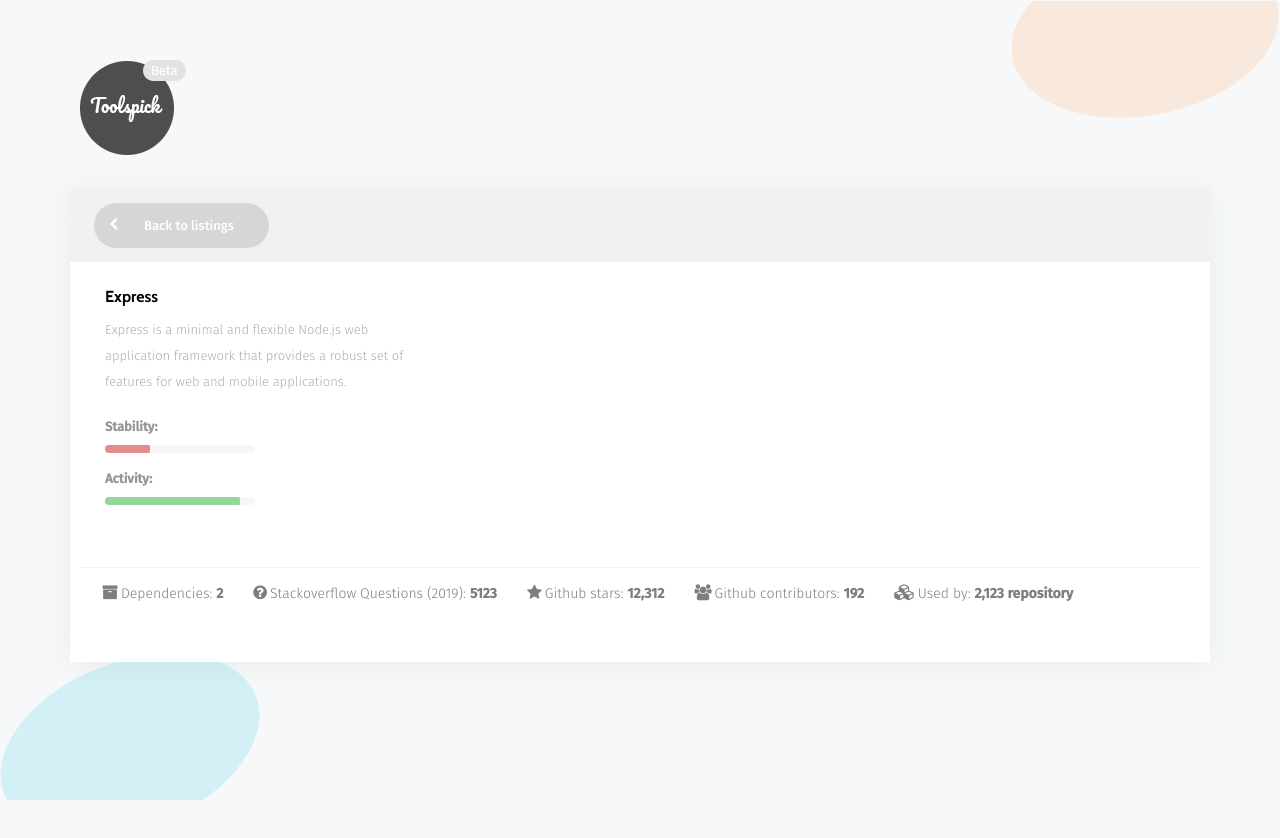
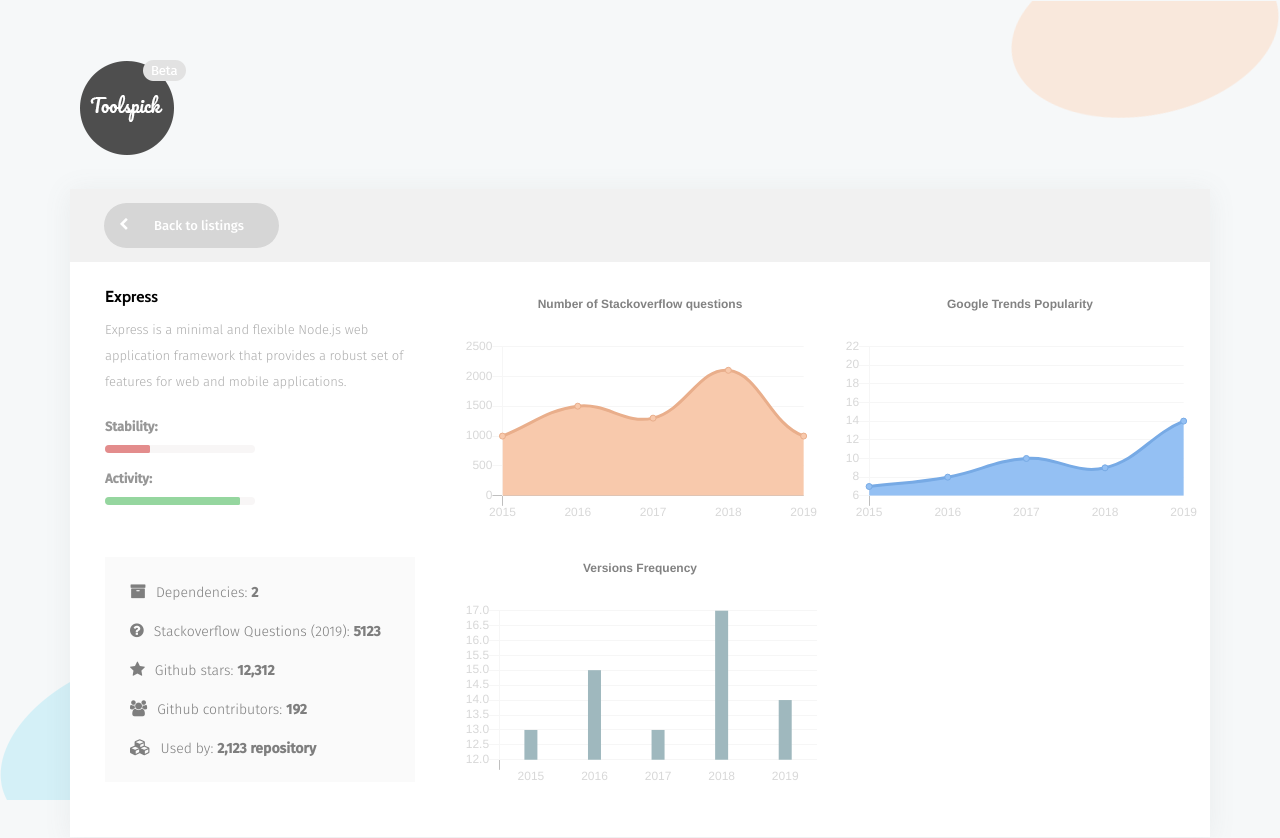
Before and after one commit to platoonic/Toolspick.IO, a React (Create React App) app: page /view/15 in a window 1280 px wide. Shown: the top 838 px of the page. Before the commit the page ends 800 px from the top, so only its background shows below. Built offline with nearby package versions, Linux system fonts and the light colour scheme.

Commit message:
Add static data to view single package component

```diff
--- a/package.json
+++ b/package.json
@@ -4,7 +4,9 @@
   "private": true,
   "dependencies": {
     "axios": "^0.19.0",
+    "chart.js": "^2.8.0",
     "react": "^16.9.0",
+    "react-chartjs-2": "^2.8.0",
     "react-dom": "^16.9.0",
     "react-router-dom": "^5.0.1",
     "react-scripts": "3.1.1",
--- a/src/css/theme.css
+++ b/src/css/theme.css
@@ -67,6 +67,7 @@
 .btn.back{
 	background-color:#d6d6d6;
 	color:white;
+	margin-left:10px;
 	padding-left:50px;
 	padding-top:15px;
 	padding-bottom:15px;
@@ -359,6 +360,11 @@
 	overflow:scroll;
 }
 
+.items.single{
+	overflow:visible;
+	height:auto;
+}
+
 .items .item{
 	border-bottom:1px solid #f8f6f6;
 }
@@ -438,6 +444,10 @@
 	border-bottom:1px dotted #538cb4;
 }
 
+.single{
+	padding-bottom:15px;
+}
+
 .single .stats{
 	padding-left:0 !important;
 	margin-left:0 !important;
@@ -471,14 +481,13 @@
 }
 
 .single .metrics{
-	padding:22px;
-	padding-top:15px;
-	border-top:1px solid #f3f1f1;
+	margin-top:15px;
+	background-color:#fafafa;
+	padding:15px;
 }
 
 .single .metrics .metric{
-	display:inline-block;
-	margin-right:30px;
+	padding:10px;
 }
 
 .single .metrics .metric span{
@@ -489,7 +498,7 @@
 
 .single .metrics .metric i{
 	color:#7e7e7e;
-	padding-right:3px;
+	padding-right:10px;
 }
 
 /* React Animations */
--- /dev/null
+++ b/src/pages/browse/toolsBar.js
@@ -0,0 +1,92 @@
+//Basic imports
+import React from 'react'
+import {Link} from 'react-router-dom'
+
+class ToolsBar extends React.Component{
+	constructor(props){
+		super(props)
+		this.state = {
+			types: [{id: 0, name: 'All'},
+					{id: 1, name: 'DBMS'},
+					{id: 2, name: 'ORM'},
+					{id: 3, name: 'Mobile Framework'},
+					{id: 4, name: 'Cache management'},
+					{id: 5, name: 'Message Broker'}
+				   ],
+		}
+	}
+	render(){
+		if(this.props.page === "browse"){
+			return(
+				<div className="tools_bar">
+					<div className="select filter">
+						<i className="fa fa-chevron-down"></i>
+						<select name="Filter" className="select_menu gray" id="filter">
+							{this.state.types.map((type) => {
+								return(
+									<option value={type.id}>{type.name}</option>
+								)
+							})}
+						</select>
+					</div>
+					<div className="select filter">
+						<i className="fa fa-chevron-down"></i>
+						<select name="Filter" className="select_menu blue" id="filter">
+							<option value="1">Language: All</option>
+							<option value="1">C</option>
+							<option value="1">C++</option>
+							<option value="1">C#</option>
+							<option value="1">Python</option>
+							<option value="1">PHP</option>
+							<option value="1">Ruby</option>
+							<option value="1">Java</option>
+							<option value="1">Javascript</option>
+							<option value="1">R</option>
+							<option value="1">Haskel</option>
+							<option value="1">Golang</option>
+							<option value="1">Rust</option>
+							<option value="1">Visual Basic</option>
+							<option value="1">Erlang</option>
+							<option value="1">Assembly</option>
+							<option value="1">Actionscript</option>
+							<option value="1">MATLAB</option>
+						</select>
+					</div>
+					<div className="select filter">
+						<i className="fa fa-chevron-down"></i>
+						<select name="Filter" className="select_menu green" id="filter">
+							<option value="1">Stability: All</option>
+							<option value="1">High</option>
+							<option value="1">Moderate</option>
+							<option value="1">Low</option>
+						</select>
+					</div>
+					<div className="select filter">
+						<i className="fa fa-chevron-down"></i>
+						<select name="Filter" className="select_menu orange" id="filter">
+							<option value="1">Dependencies: All</option>
+							<option value="1">None</option>
+							<option value="1">Low</option>
+							<option value="1">Moderate</option>
+							<option value="1">High</option>
+						</select>
+					</div>
+					<div className="search">
+						<input type="text" name="search-text" placeholder="Search" />
+						<a href="#"><i className="fa fa-search"></i></a>
+					</div>
+				</div>
+			)
+		}else if(this.props.page === "view"){
+			return(
+				<div className="tools_bar">
+					<div className="back">
+						<Link to="/browse/all"><button className="btn back">Back to listings<i className="fa fa-chevron-left"></i></button></Link>
+					</div>
+				</div>
+			)
+		}
+	}
+}
+
+export default ToolsBar
--- a/src/pages/browse/toolsList.js
+++ b/src/pages/browse/toolsList.js
@@ -1,5 +1,6 @@
 //Basic imports
 import React from 'react'
+import {Link} from 'react-router-dom'
 
 const ToolsList = (props) => {
 	return(
@@ -49,7 +50,7 @@
 							</div>
 							<div className="column2">
 								<div className="details">
-									<a href="file:///Users/apple/Desktop/Toolspick/HTML/package.html">Details</a>
+									<Link to="/view/15">Details</Link>
 									<a href="http://www.github.com">Github</a>
 								</div>
 							</div>
--- a/src/pages/homepage/homepage.js
+++ b/src/pages/homepage/homepage.js
@@ -16,7 +16,7 @@
 							Choose the right tool for your next <span className="red">creative</span> project.
 						</h1>
 						<p>
-							Toolspick is an open-source analysis tool that helps web developers choose the right framework / library / dependency to use in their projects by giving them detailed statistics that help shape their decision.
+							Toolspick is an open-source analysis tool that helps web developers choose the right framework / library / package to use in their projects by giving them detailed statistics that help shape their decision.
 						</p>
 						<SearchBar />
 						<div className="browse">
--- a/src/pages/view/view.js
+++ b/src/pages/view/view.js
@@ -1,18 +1,87 @@
 //Basic imports
 import React from 'react'
+//Child components
+import ToolsBar from '../browse/toolsBar'
+import {Line, Bar} from 'react-chartjs-2'
 
 class View extends React.Component{
+	constructor(props){
+		super(props)
+		this.charts = {
+			stackoverflowData: {
+			    labels: [2015,2016,2017,2018,2019],
+			    datasets: [{
+			        data: [1000,1500,1300,2100,1000,1200,300,221,783,2478],
+			        borderColor: "#e9ae8b",
+			        backgroundColor: "#f8c9ac",
+			        fill: true
+			    }]
+		  	},
+		  	googletrendsData:{
+		  		labels: [2015,2016,2017,2018,2019],
+			    datasets: [{
+			        data: [7,8,10,9,14,16,18,17,18,14,15,19,20,21,22],
+			        borderColor: "#77aae5",
+			        backgroundColor: "#94c0f3",
+			        fill: true
+			    }]
+		  	},
+		  	versionsData:{
+		  		labels: [2015,2016,2017,2018,2019],
+			    datasets: [{
+			        data: [13,15,13,17,14,16,14,15,13,15,16,14,15,16,12,14,13,15,16,15,14,15,15],
+			        borderColor: "#9fb8be",
+			        backgroundColor: "#9fb8be",
+			        fill: true
+			    }]
+		  	},
+		  	options: {
+				title: {
+				  display: true,
+				  padding: 35,
+				  fontColor: "#828282"
+				},
+				legend: {
+					display: false,
+				},
+				scales: {
+					xAxes: [{
+						barThickness: 13,
+						gridLines: {
+							color: "#FFFFFF"
+						},
+						ticks: {
+							fontColor: "#d8d8d8"
+						}
+					}],
+					yAxes: [{
+						gridLines: {
+							color: "#f6f6f6"
+						},
+						ticks: {
+							fontColor: "#d8d8d8"
+						}
+					}]
+				}
+			}
+		}
+		//Stackoverflow options object
+		this.sofOptions = JSON.parse(JSON.stringify(this.charts.options));
+		this.sofOptions.title.text = "Number of Stackoverflow questions";
+		//Google Trends options object
+		this.googleTrendsOptions = JSON.parse(JSON.stringify(this.charts.options));
+		this.googleTrendsOptions.title.text = "Google Trends Popularity";
+		//Versions frequency object
+		this.frequencyOptions = JSON.parse(JSON.stringify(this.charts.options));
+		this.frequencyOptions.title.text = "Versions Frequency";
+	}
 	render(){
 		return(
 			<div className="row">
 				<div className="list single">
-					<div className="tools_bar">
-						<div className="back">
-							<button className="btn back">Back to listings<i className="fa fa-chevron-left"></i></button>
-						</div>
-					</div>
+					<ToolsBar page="view"/>
 					<div className="items single">
-						<div className="row" data-aos="fade-up">
+						<div className="row">
 							<div className="column4">
 								<div className="data">
 									<h4>Express</h4>
@@ -23,25 +92,16 @@
 										<div className="stat">
 											<span className="title">Stability: </span>
 											<div className="meter">
-												<span class="low" style={{width:"30%"}}></span>
+												<span className="low" style={{width:"30%"}}></span>
 											</div>
 										</div>
 										<div className="stat">
 											<span className="title">Activity:  </span>
 											<div className="meter">
-												<span class="high" style={{width:"90%"}}></span>
+												<span className="high" style={{width:"90%"}}></span>
 											</div>
 										</div>
 									</div>
-								</div>
-							</div>
-							<div className="column4">
-								<canvas id="stackoverflow" width="300" height="220"></canvas>
-							</div>
-							<div className="column4">
-								<canvas id="googleTrends" width="300" height="220"></canvas>
-							</div>
-							<div className="column12">
 									<div className="metrics">
 										<div className="metric">
 											<i className="fa fa-archive"></i>
@@ -66,6 +126,14 @@
 									</div>
 								</div>
 							</div>
+							<div className="column4">
+								<Line width={300} height={220} data={this.charts.stackoverflowData} options={this.sofOptions}/>
+								<Bar width={300} height={220} data={this.charts.versionsData} options={this.frequencyOptions}/>
+							</div>
+							<div className="column4">
+								<Line width={300} height={220} data={this.charts.googletrendsData} options={this.googleTrendsOptions}/>
+							</div>
+						</div>
 					</div>
 				</div>
 			</div>
```
Also changed, not shown: src/pages/browse/browse.js (+34 -34 lines), src/pages/browse/filterBar.js (deleted, +0 -81 lines), 1 other file (tests, documents, lock files or other folders). Lines whose indentation alone changed are shown as unchanged.
